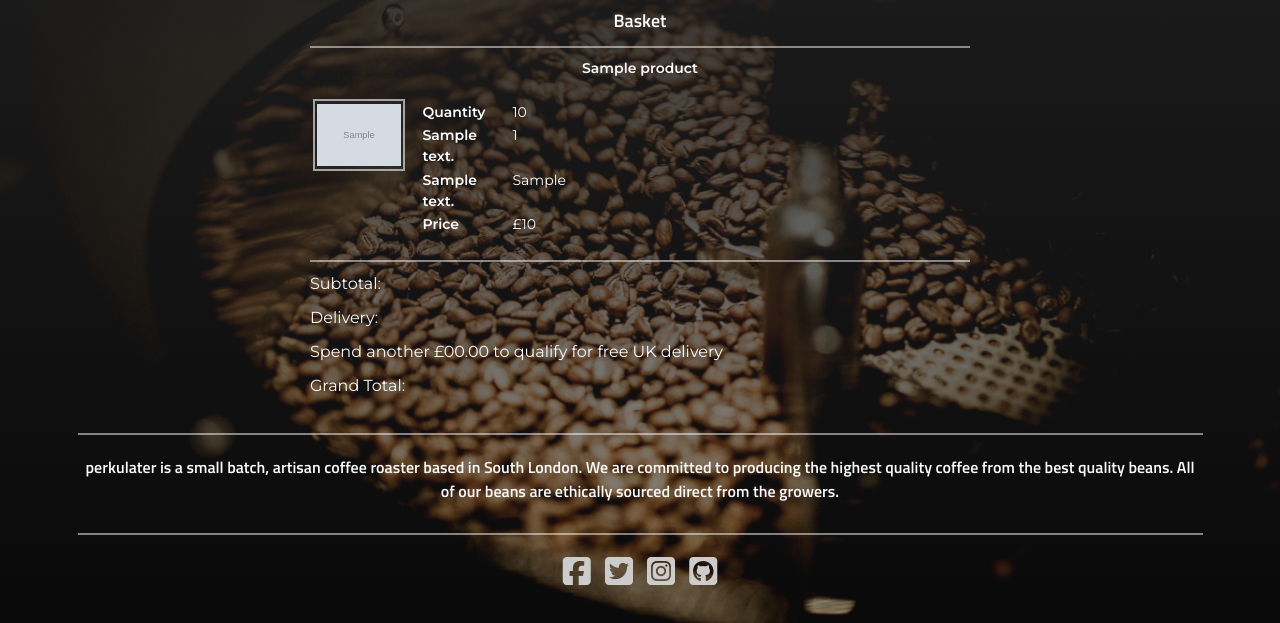
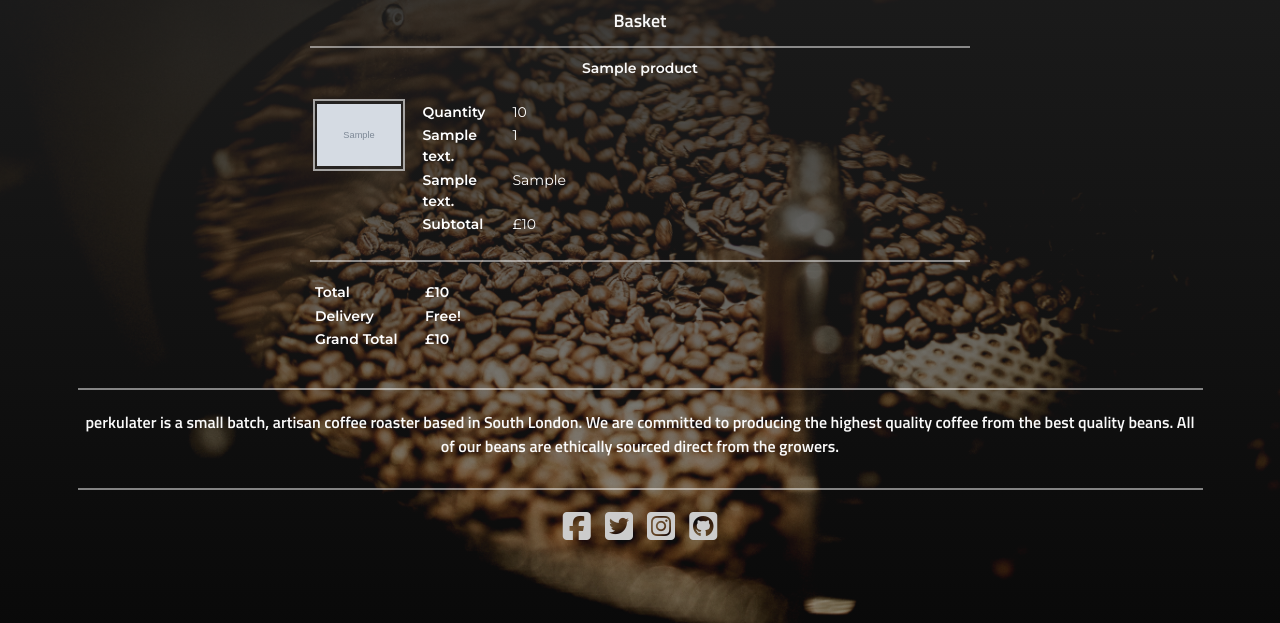
Before and after one commit to richardhenyash/perkulater, a Django app: template basket/templates/basket/basket.html in a window 1280 px wide. Shown: the part 177-800 px from the top of the page. Run offline with Django 3.2, Linux system fonts and the light colour scheme; the template is opened without the code that fills it: most values are stand-ins (such as "Sample title", 1, 10 or a date in 2020); grey boxes marked "Sample" are stand-in pictures; some libraries are stand-ins or nearby versions.

Commit message:
add total, delivery and grand total to basket

```diff
--- a/basket/contexts.py
+++ b/basket/contexts.py
@@ -8,7 +8,6 @@ def basket_contents(request):
 
     basket_items = []
     total = 0
-    product_count = 0
     basket = request.session.get('basket', {})
     for product_key, product_quantity in basket.items():
         product_info_array = product_key.split("_")
@@ -21,6 +20,7 @@ def basket_contents(request):
         queryset = Price.objects.filter(product=product_id, size=size.id)
         product_price = get_object_or_404(queryset)
         line_item_price = product_price.price * product_quantity
+        total = total + line_item_price
         basket_items.append({
             'product': product,
             'product_id': product.id,
@@ -31,7 +31,6 @@ def basket_contents(request):
             'product_price': product_price.price,
             'line_item_price': line_item_price,
         })
-    print(basket_items)
     offer = get_object_or_404(Offer, description="Delivery")
     free_delivery_amount = offer.get_free_delivery_amount()
     delivery_percentage = offer.get_delivery_percentage()
@@ -48,7 +47,6 @@ def basket_contents(request):
     context = {
         'basket_items': basket_items,
         'total': total,
-        'product_count': product_count,
         'delivery': delivery,
         'free_delivery_amount': free_delivery_amount,
         'delivery_percentage': delivery_percentage,
--- a/basket/static/basket/css/basket.css
+++ b/basket/static/basket/css/basket.css
@@ -1,9 +1,13 @@
-/*-- Basket Custom CSS--*/
+/*-- Basket Custom CSS --*/
 
 
-/*-- Basket Table--*/
+/*-- Basket Tables --*/
 .basket-table-title {
     width: 8rem;
+}
+
+.total-table-title {
+    width: 11rem;
 }
 
 /*-- Media Queries--*/
--- a/basket/templates/basket/basket.html
+++ b/basket/templates/basket/basket.html
@@ -26,7 +26,7 @@
             {% if basket_items %}
                 {% for basket_item in basket_items %}
                     <div class="row">
-                        <p class="product-detail-title-text text-center pt-0">{{basket_item.product.name}}</p>
+                        <p class="product-detail-title-text text-center pt-0">{{ basket_item.product.name }}</p>
                         <div class="col-4 col-md-2 p-3">
                             <div class="product-container">
                                 <div class="image-container">
@@ -37,26 +37,24 @@
                             </div>
                         </div>
                         <div class="col-8 col-md-10 p-1">
-                            <div class="">
-                                <table class="table table-dark table-borderless basket-table">
+                            <table class="table table-dark table-borderless">
                                 <tr>
                                     <td class="product-detail-title-text basket-table-title px-2 pt-3 pb-1">Quantity</td>
-                                        <td class="product-detail-text pt-3 pb-1">{{basket_item.product_quantity}}</td>
+                                    <td class="product-detail-text pt-3 pb-1">{{ basket_item.product_quantity }}</td>
                                 </tr>
                                 <tr>
                                     <td class="product-detail-title-text basket-table-title px-2 pt-0 pb-1">{{ basket_item.product_category.size_description }}</td>
-                                        <td class="product-detail-text pt-0 pb-1">{{basket_item.product_size}}</td>
+                                    <td class="product-detail-text pt-0 pb-1">{{ basket_item.product_size }}</td>
                                 </tr>
                                 <tr>
                                     <td class="product-detail-title-text basket-table-title px-2 pt-0 pb-1">{{ basket_item.product_category.type_description }}</td>
-                                        <td class="product-detail-text pt-0 pb-1">{{basket_item.product_type}}</td>
+                                    <td class="product-detail-text pt-0 pb-1">{{ basket_item.product_type }}</td>
                                 </tr>
                                 <tr>
-                                        <td class="product-detail-title-text basket-table-title px-2 pt-0 pb-1">Price</td>
-                                        <td class="product-detail-text pt-0 pb-1">£{{basket_item.line_item_price}}</td>
+                                    <td class="product-detail-title-text basket-table-title px-2 pt-0 pb-1">Subtotal</td>
+                                    <td class="product-detail-text pt-0 pb-1">£{{ basket_item.line_item_price }}</td>
                                 </tr>
                             </table>
-                            </div>
                         </div>
                     </div>
                     <div class="row">
@@ -66,11 +64,28 @@
                     </div>
                     {% endfor %}
                     <div class="row">
-                        <div class="col-12">
-                            <p>Subtotal: </p>
-                            <p>Delivery: </p>
-                            <p>Spend another <span>£00.00</span> to qualify for free UK delivery</p>
-                            <p>Grand Total: </p>
+                        <div class="col-12 col-md-6">
+                            <table class="table table-dark table-borderless">
+                                <tr>
+                                    <td class="product-detail-title-text total-table-title px-2 pt-3 pb-1">Total</td>
+                                    <td class="product-detail-title-text pt-3 pb-1">£{{ total }}</td>
+                                </tr>
+                                <tr>
+                                    <td class="product-detail-title-text total-table-title px-2 pt-0 pb-1">Delivery</td>
+                                    {% if delivery > 0 %}
+                                        <td class="product-detail-title-text pt-0 pb-1">£{{ delivery }}</td>
+                                    {% else %}
+                                        <td class="product-detail-title-text pt-0 pb-1">Free!</td>
+                                    {% endif %}
+                                </tr>
+                                <tr>
+                                    <td class="product-detail-title-text total-table-title px-2 pt-0 pb-1">Grand Total</td>
+                                    <td class="product-detail-title-text pt-0 pb-1">£{{ grand_total }}</td>
+                                </tr>
+                            </table>
+                            {% if delivery > 0 %}
+                                <p class="product-detail-title-text">Spend another <span>{{ free_delivery_delta }}</span> to qualify for free UK delivery!</p>
+                            {% endif %}
                         </div>
                     </div>
                 {% else %}
```
Lines whose indentation alone changed are shown as unchanged.
